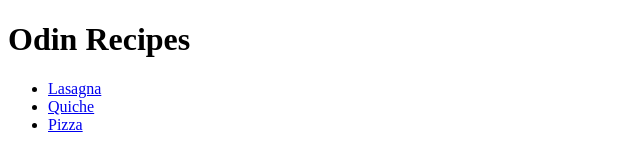
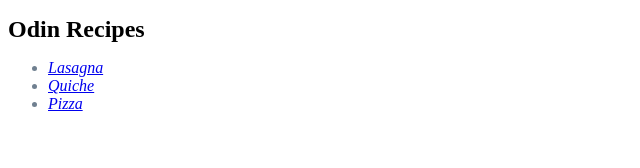
Before and after one commit to amusarri/odin_recipes, a plain HTML site: page index.html in a window 1280 px wide. Shown: the whole page, without its empty margins (0-640 px from the left). Drawn offline with Linux system fonts and the light colour scheme; files that its build step writes are made by us from their sources.

Commit message:
Add CSS file and relavent links.

```diff
--- a/index.html
+++ b/index.html
@@ -3,14 +3,15 @@
 <head>
     <meta charset="UTF-8">
     <meta name="viewport" content="width=device-width, initial-scale=1.0">
+    <link rel="stylesheet" href="style.css">
     <title>Document</title>
 </head>
 <body>
     <h1>Odin Recipes</h1>
     <ul>
-        <li><a href="recipes/lasagna.html">Lasagna</a></li>
-        <li><a href="recipes/quiche.html">Quiche</a></li>
-        <li><a href="recipes/pizza.html">Pizza</a></li>
+        <li class="recipe"><a href="recipes/lasagna.html">Lasagna</a></li>
+        <li class="recipe"><a href="recipes/quiche.html">Quiche</a></li>
+        <li class="recipe"><a href="recipes/pizza.html">Pizza</a></li>
     </ul>
 </body>
 </html>
--- /dev/null
+++ b/recipes/style.css
@@ -0,0 +1,16 @@
+p {
+    font-size: 12px;
+    background-color: silver;
+}
+
+h1 {
+    font-size: 24px;
+    font-weight: bold;
+    color: black;
+}
+
+.recipe {
+    font: 18px;
+    font-style: italic;
+    color: slategrey;
+}
```
Also changed, not shown: recipes/lasagna.html (+1 -0 lines), recipes/pizza.html (+1 -0 lines), recipes/quiche.html (+1 -0 lines).
